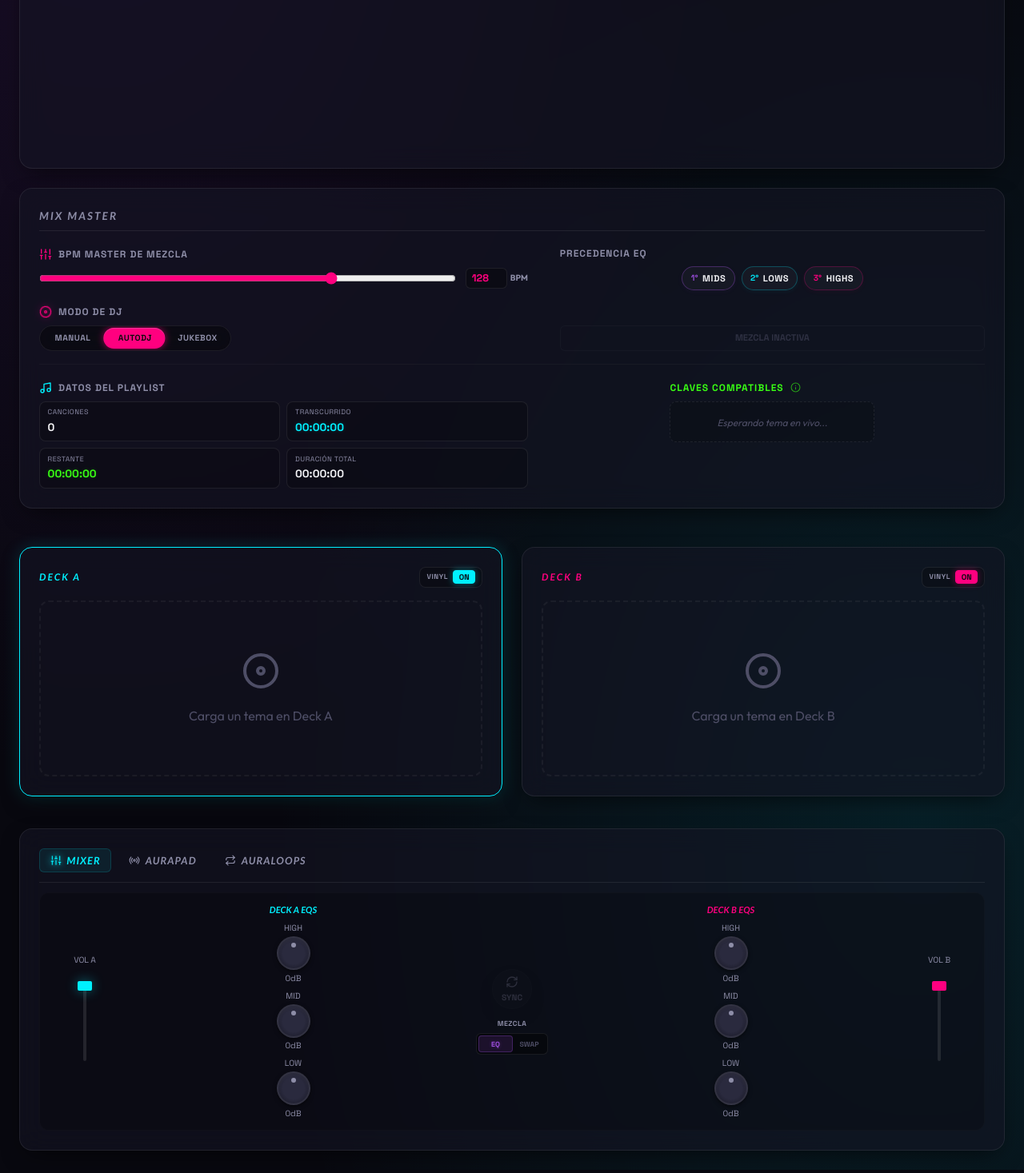
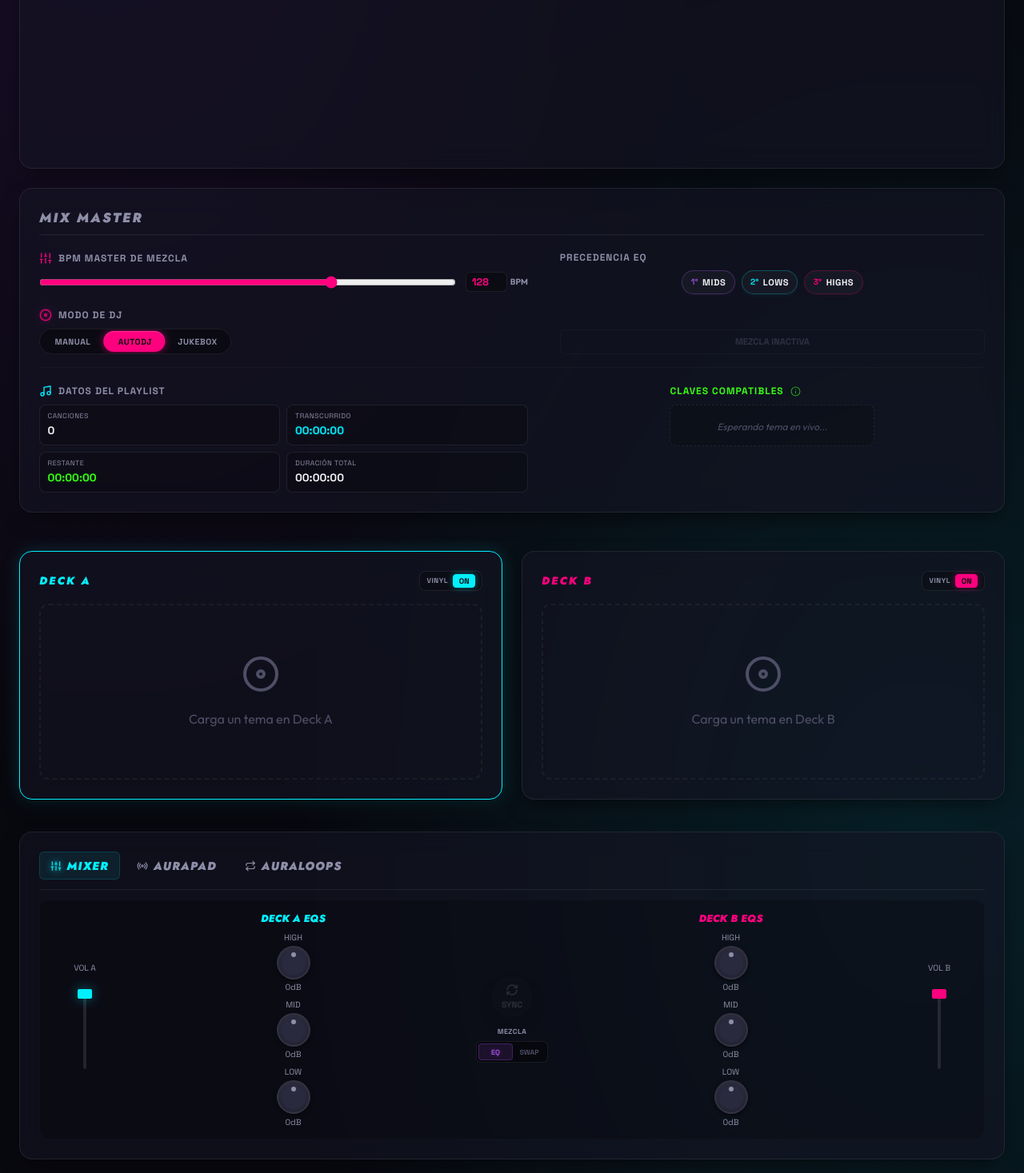
Before and after one commit to hector-horta/AuraMix, a React (Vite) app: page / in a window 1280 px wide. Shown: the part 624-2091 px from the top of the page at 80% size. Built offline with nearby package versions, Linux system fonts and the light colour scheme.

Commit message:
chore: improve readability of components

```diff
--- a/index.html
+++ b/index.html
@@ -9,7 +9,7 @@
     <!-- Google Fonts for Premium Look -->
     <link rel="preconnect" href="https://fonts.googleapis.com">
     <link rel="preconnect" href="https://fonts.gstatic.com" crossorigin>
-    <link href="https://fonts.googleapis.com/css2?family=Outfit:wght@300;400;500;700;900&family=Space+Grotesk:wght@400;500;700&display=swap" rel="stylesheet">
+    <link href="https://fonts.googleapis.com/css2?family=Jost:ital,wght@0,100..900;1,100..900&family=Outfit:wght@300;400;500;700;900&family=Space+Grotesk:wght@400;500;700&display=swap" rel="stylesheet">
   </head>
   <body>
     <!-- SVG Filters for Vertical Motion Blur -->
--- a/src/components/AuraPad.css
+++ b/src/components/AuraPad.css
@@ -28,8 +28,8 @@
 .aurapad-fx-name {
   font-family: var(--font-title);
   font-style: italic;
-  font-size: 0.95rem;
-  font-weight: 700;
+  font-size: 1.05rem;
+  font-weight: 900;
   text-transform: uppercase;
   letter-spacing: 1px;
   margin: 0;
--- a/src/components/Deck.css
+++ b/src/components/Deck.css
@@ -15,8 +15,8 @@
 .deck-label {
   font-family: var(--font-title);
   font-style: italic;
-  font-size: 0.75rem;
-  font-weight: 700;
+  font-size: 0.85rem;
+  font-weight: 900;
   letter-spacing: 2px;
   text-transform: uppercase;
 }
--- a/src/components/LibraryPanel.css
+++ b/src/components/LibraryPanel.css
@@ -17,8 +17,8 @@
 .library-title {
   font-family: var(--font-title);
   font-style: italic;
-  font-size: 0.85rem;
-  font-weight: 700;
+  font-size: 1.05rem;
+  font-weight: 900;
   letter-spacing: 2px;
   text-transform: uppercase;
   color: var(--text-muted);
--- a/src/components/LooperPad.css
+++ b/src/components/LooperPad.css
@@ -31,8 +31,8 @@
 .looper-header-title {
   font-family: var(--font-title);
   font-style: italic;
-  font-size: 1rem;
-  font-weight: 700;
+  font-size: 1.15rem;
+  font-weight: 900;
   color: var(--text-main);
   text-transform: uppercase;
   letter-spacing: 0.5px;
@@ -108,8 +108,8 @@
 .looper-deck-title {
   font-family: var(--font-title);
   font-style: italic;
-  font-size: 0.8rem;
-  font-weight: 700;
+  font-size: 0.9rem;
+  font-weight: 900;
   text-transform: uppercase;
   letter-spacing: 1px;
 }
--- a/src/components/MixMaster.css
+++ b/src/components/MixMaster.css
@@ -14,8 +14,8 @@
 .mix-master-title-text {
   font-family: var(--font-title);
   font-style: italic;
-  font-size: 0.85rem;
-  font-weight: 700;
+  font-size: 1.05rem;
+  font-weight: 900;
   letter-spacing: 2px;
   text-transform: uppercase;
   color: var(--text-muted);
--- a/src/components/MixerPanel.css
+++ b/src/components/MixerPanel.css
@@ -22,8 +22,8 @@
   color: var(--text-muted);
   font-family: var(--font-title);
   font-style: italic;
-  font-size: 0.8rem;
-  font-weight: 700;
+  font-size: 0.9rem;
+  font-weight: 900;
   text-transform: uppercase;
   letter-spacing: 1px;
   cursor: pointer;
@@ -69,8 +69,8 @@
 .eq-deck-title {
   font-family: var(--font-title);
   font-style: italic;
-  font-size: 0.7rem;
-  font-weight: 700;
+  font-size: 0.8rem;
+  font-weight: 900;
   text-transform: uppercase;
 }
 .eq-deck-a { color: var(--neon-cyan); }
--- a/src/index.css
+++ b/src/index.css
@@ -3,7 +3,7 @@
 :root {
   --font-sans: 'Outfit', sans-serif;
   --font-mono: 'Space Grotesk', monospace;
-  --font-title: 'Futura', 'Trebuchet MS', Arial, sans-serif;
+  --font-title: 'Jost', 'Futura', 'Trebuchet MS', Arial, sans-serif;
 
   /* Color Palette */
   --bg-darker: #08080f;
```
